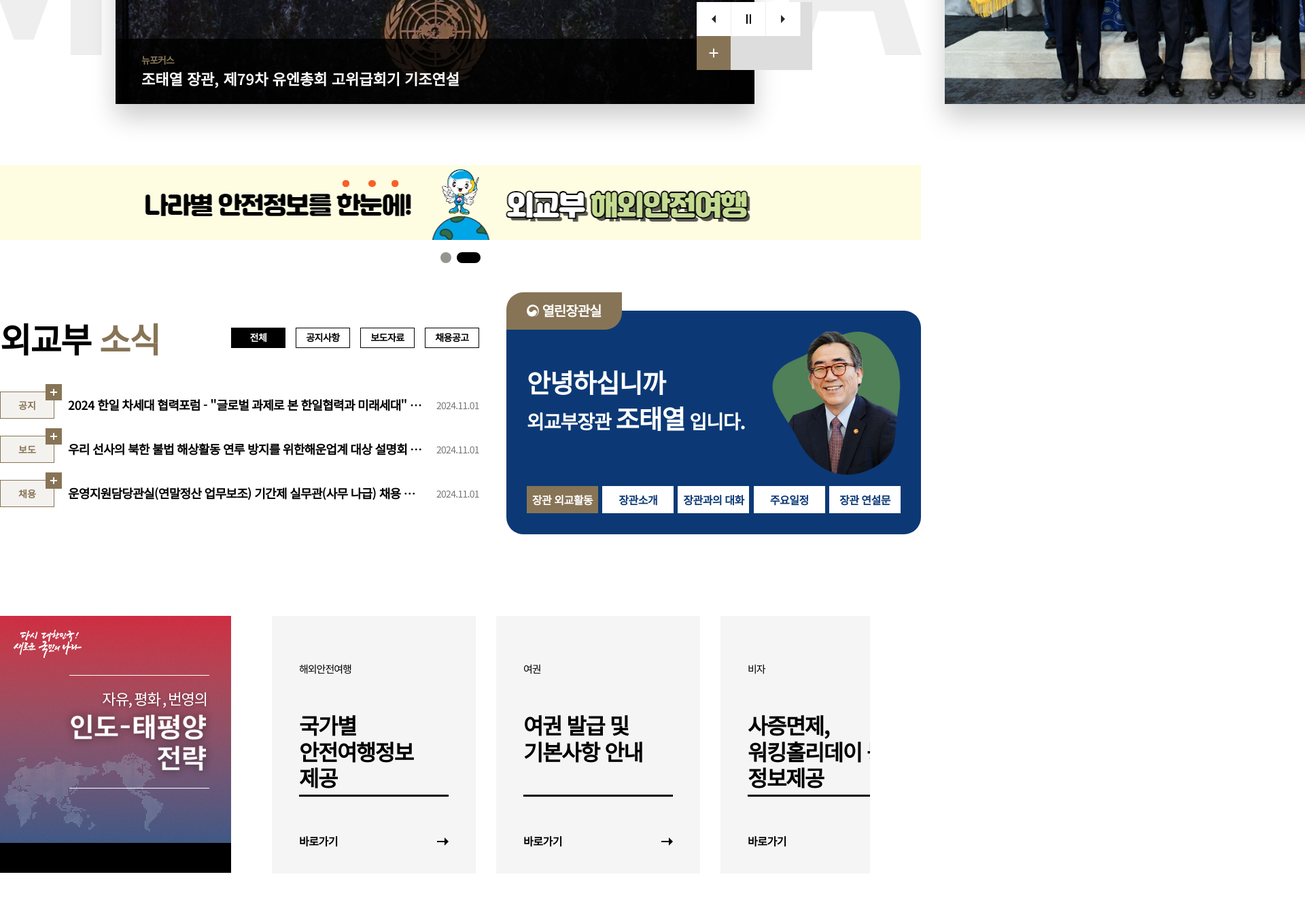
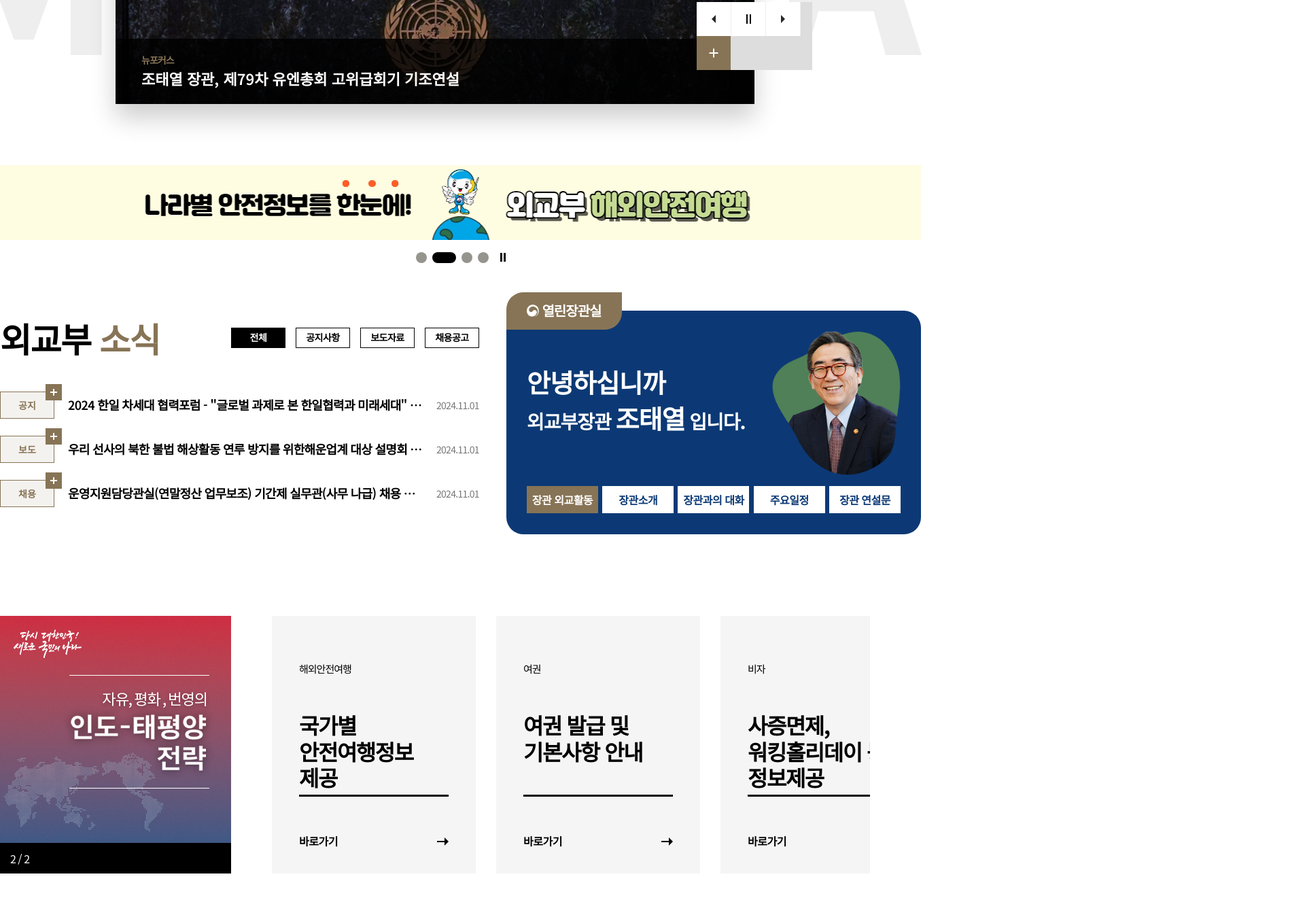
Before and after one commit to SnowIceApple/clonecoding_MOFA, a plain HTML site: page index.html in a window 1280 px wide. Shown: the part 528-1852 px from the top of the page at 68% size, 1920 px wide, since content can reach past the window. Drawn offline with nearby package versions, Linux system fonts and the light colour scheme.

Commit message:
일부 수정 등

```diff
--- a/css/style.css
+++ b/css/style.css
@@ -784,6 +784,7 @@ section{
 .main_slide{
     width: 100%;
     padding: 50px 0 70px 0;
+    overflow: hidden;
 }
 
 .main_slide .swiper-slide{
@@ -893,8 +894,6 @@ section{
     background-color: var(--color2-);
 }
 
-.ms_btn a:focus,
-.ms_btn button:focus,
 .ms_btn a:hover,
 .ms_btn button:hover{
     background-color: #000;
@@ -904,7 +903,6 @@ section{
     background-image: url('../img/btn_mb_prev.png');
 }
 
-.main_slide_prev button:focus,
 .main_slide_prev button:hover{
     background-image: url('../img/btn_mb_prev_on.png');
 }
@@ -917,12 +915,10 @@ section{
     background-image: url('../img/btn_mb_play.png');
 }
 
-.main_slide_onOff button:focus,
 .main_slide_onOff button:hover{
     background-image: url('../img/btn_mb_pause_on.png');
 }
 
-.main_slide_onOff.pause:focus button,
 .main_slide_onOff.pause:hover button{
     background-image: url('../img/btn_mb_play_on.png');
 }
@@ -931,7 +927,6 @@ section{
     background-image: url('../img/btn_mb_next.png');
 }
 
-.main_slide_next button:focus,
 .main_slide_next button:hover{
     background-image: url('../img/btn_mb_next_on.png');
 }
@@ -967,11 +962,24 @@ section{
     margin-bottom: 70px;
 }
 
+.main_wide_banner{
+    width: 100%;
+    overflow: hidden;
+}
+
+.main_wide_banner_control{
+    width: 100%;
+    display: flex;
+    justify-content: center;
+    align-items: center;
+    margin-top: 17px;
+}
+
 .wbs_pagination{
+    width: max-content !important;
     display: flex;
     align-items: center;
     justify-content: center;
-    margin-top: 17px;
 }
 
 .wbs_pagination .swiper-pagination-bullet{
@@ -980,12 +988,35 @@ section{
     background: #95958e !important;
     opacity: 1 !important;
     border-radius: 999px !important;
-    transition: all .3s ease;
+    transition: all .5s ease;
 }
 
 .wbs_pagination .swiper-pagination-bullet-active{
     background: #000 !important;
     width: 35px !important;
+}
+
+.wbs_onOff{
+    margin-left: 10px;
+}
+
+.wbs_onOff button{
+    width: 15px;
+    height: 15px;
+}
+
+.wbs_onOff.play button{
+    background: url('../img/btn_sdbanner_pause.png');
+    background-position: center;
+    background-size: 8px;
+    background-repeat: no-repeat;
+}
+
+.wbs_onOff.pause{
+    background: url('../img/btn_sdbanner_play.png');
+    background-position: center;
+    background-size: 9px;
+    background-repeat: no-repeat;
 }
 
 /* main_notice */
@@ -1309,12 +1340,33 @@ section{
 }
 
 .gov_banner_slide_box{
+    position: relative;
     width: 340px;
 }
 
 .gov_banner_slide{
-    position: relative;
     width: 100%;
+    overflow: hidden;
+}
+
+.gov_banner_control{
+    position: absolute;
+    left: 0;
+    bottom: 0;
+    width: 100%;
+    height: 45px;
+    display: flex;
+    align-items: center;
+    justify-content: space-between;
+    box-sizing: border-box;
+    padding: 0 15px;
+    background: #000;
+    z-index: 2;
+}
+
+.gbc_pagination{
+    letter-spacing: -1px;
+    color: #fff !important;
 }
 
 .main_info_slide_box{
--- a/index.html
+++ b/index.html
@@ -1373,26 +1373,33 @@
                             <div class="swiper-wrapper">
                                 <div class="swiper-slide">
                                     <a href="#" target="_blank">
-                                        <img src="./img/20230602012255452.png" alt="">
+                                        <img src="./img/20230602012255452.png" alt="#">
                                     </a>
                                 </div>
                                 <div class="swiper-slide">
                                     <a href="#" target="_blank">
-                                        <img src="./img/20231108100339843.png" alt="">
+                                        <img src="./img/20231108100339843.png" alt="#">
                                     </a>
                                 </div>
                                 <div class="swiper-slide">
                                     <a href="#" target="_blank">
-                                        <img src="./img/20240116022328944.png" alt="">
+                                        <img src="./img/20240116022328944.png" alt="#">
                                     </a>
                                 </div>
                                 <div class="swiper-slide">
                                     <a href="#" target="_blank">
-                                        <img src="./img/20240320033839775.png" alt="">
+                                        <img src="./img/20230602012255452.png" alt="#">
                                     </a>
                                 </div>
                             </div>
+                        </div>
+                        <div class="main_wide_banner_control">
                             <div class="wbs_pagination"></div>
+                            <div class="wbs_onOff play">
+                                <button>
+                                    <span class="hidden_text">슬라이드 자동재생 정지</span>
+                                </button>
+                            </div>
                         </div>
                     </div>
                 </div>
@@ -1545,6 +1552,10 @@
                                 </div>
                             </div>
                         </div>
+                        <div class="gov_banner_control">
+                            <div class="gbc_btn"></div>
+                            <div class="gbc_pagination"></div>
+                        </div>
                     </div>
                     <div class="main_info_slide_box">
                         <div class="main_info_slide">
--- a/js/main.js
+++ b/js/main.js
@@ -86,26 +86,37 @@ $(document).ready(function(){
       });
 
       var main_wide_banner_slide = new Swiper('.main_wide_banner_slide', {
-        direction: 'horizontal',
         loop: true,
-        slidesPerView: 1,
         effect: 'fade',
         fadeEffect: {
             crossFade: true
           },
-          touchRatio: 0,
 
-        speed: 1000,
+          speed: 2000,
         autoplay: {
-            duration: 2000,
+            delay: 3000,
             disableOnInteraction: false,
         },
 
         pagination: {
           el: '.wbs_pagination',
           clickable: true,
+          disableOnInteraction: false,
         },
 
+      });
+
+      $('.wbs_onOff').on('click', function(){
+        if($(this).hasClass('play')){
+            $(this).removeClass('play').addClass('pause');
+            main_wide_banner_slide.autoplay.stop();
+            $(this).children().find('.hidden_text').text('슬라이드 자동재생 시작');
+        }
+        else if($(this).hasClass('pause')){
+            $(this).removeClass('pause').addClass('play');
+            main_wide_banner_slide.autoplay.start();
+            $(this).children().find('.hidden_text').text('슬라이드 자동재생 정지');
+        }
       });
 
       $('.notice_tab_btn ul li button').on('click', function(){
@@ -135,8 +146,8 @@ $(document).ready(function(){
         },
 
         pagination: {
-          el: '.wbs_pagination',
-          clickable: true,
+          el: '.gbc_pagination',
+          type: "fraction",
         },
 
       });
```
Also changed, not shown: img/btn_sdbanner_pause.png (added), img/btn_sdbanner_play.png (added), img/koreaz_logo.png (added).
